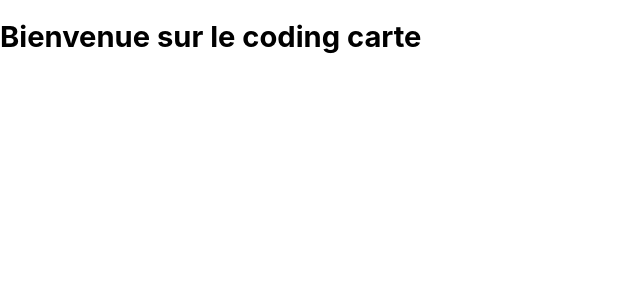
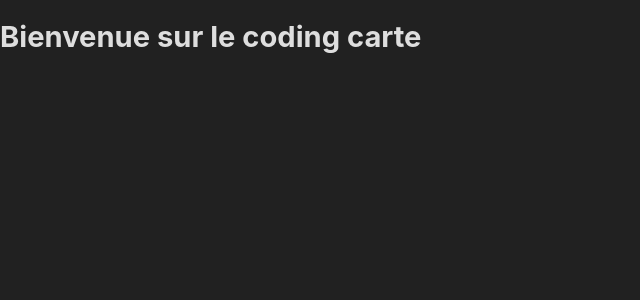
Before and after one commit to CodingCartel/website, a Next.js app: page / in a window 1280 px wide. Shown: the top 300 px of the page, without its empty margins (0-640 px from the left). Built offline with nearby package versions, Linux system fonts and the light colour scheme.

Commit message:
configured project : SCSS organisation husky prepare script depending on Operating system

```diff
--- a/next.config.js
+++ b/next.config.js
@@ -5,6 +5,7 @@ module.exports = {
   },
   sassOptions: {
     includePaths: ['/src/styles/'],
-    prependData: `@import "main.scss";`
+    // prependData: `@import "/src/styles/core/variables.scss"; @import "/src/styles/core/mixins.scss";`
+    prependData: `@import "/src/styles/main.scss";`
   }
 }
--- a/src/components/blocks/HeroBlock.js
+++ b/src/components/blocks/HeroBlock.js
@@ -1,10 +1,10 @@
 import React from 'react'
-// import styles from './HeroBlock.module.scss'
+import styles from './HeroBlock.module.scss'
 
 const HeroBlock = () => {
   return (
-    <section>
-      <h1>Bienvenue sur le coding carte </h1>
+    <section className={styles.heroBlock}>
+      <h1 className={styles.heading}>Bienvenue sur le coding carte </h1>
     </section>
   )
 }
--- a/src/components/blocks/HeroBlock.module.scss
+++ b/src/components/blocks/HeroBlock.module.scss
@@ -1,5 +1,3 @@
-@import '../../styles/core/variables.scss';
-
 .heroBlock {
   height: 100vh;
   width: 100vw;
--- a/src/pages/_app.js
+++ b/src/pages/_app.js
@@ -1,5 +1,7 @@
-import '../styles/main.scss'
 import React from 'react'
+import '../styles/core/globals.scss'
+// @import 'core/globals';
+import '../styles/core/normalize.scss'
 
 const MyApp = ({ Component, pageProps }) => {
   return <Component {...pageProps} />
--- a/src/styles/core/globals.scss
+++ b/src/styles/core/globals.scss
@@ -13,6 +13,7 @@ a {
 
 * {
   box-sizing: border-box;
+  overflow: auto;
 }
 
 html {
--- a/src/styles/main.scss
+++ b/src/styles/main.scss
@@ -2,6 +2,6 @@
 @import 'core/mixins';
 @import 'core/media_querys';
 @import 'core/functions';
-@import 'core/globals';
-@import 'core/normalize';
+//@import 'core/globals';
+//@import 'core/normalize';
 @import 'core/fonts';
```
